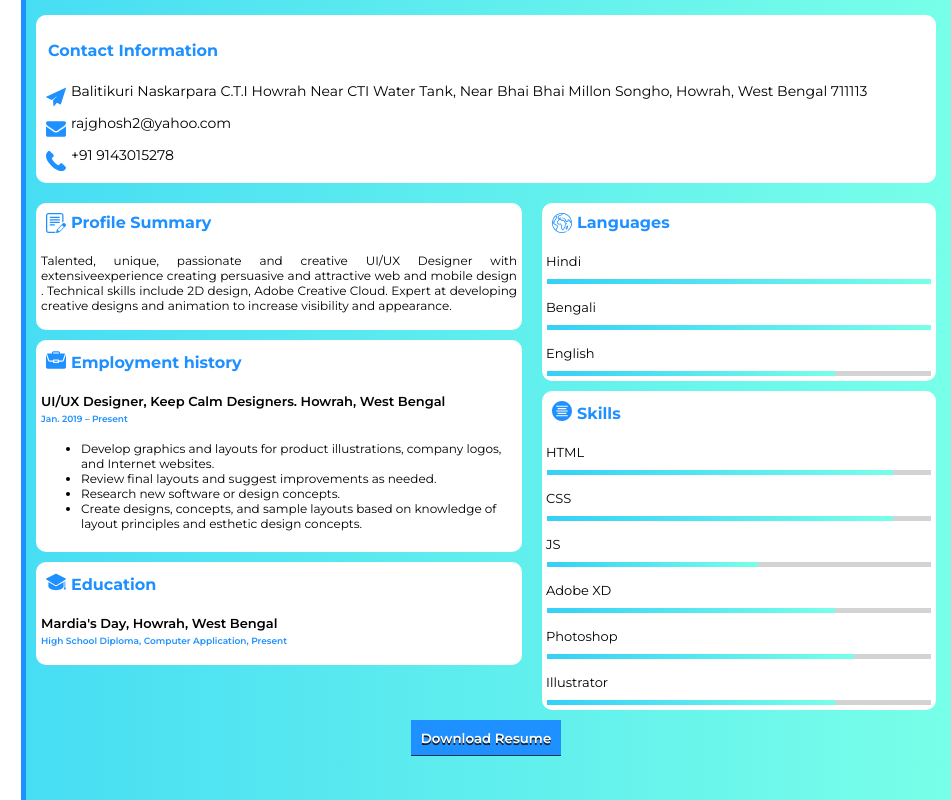
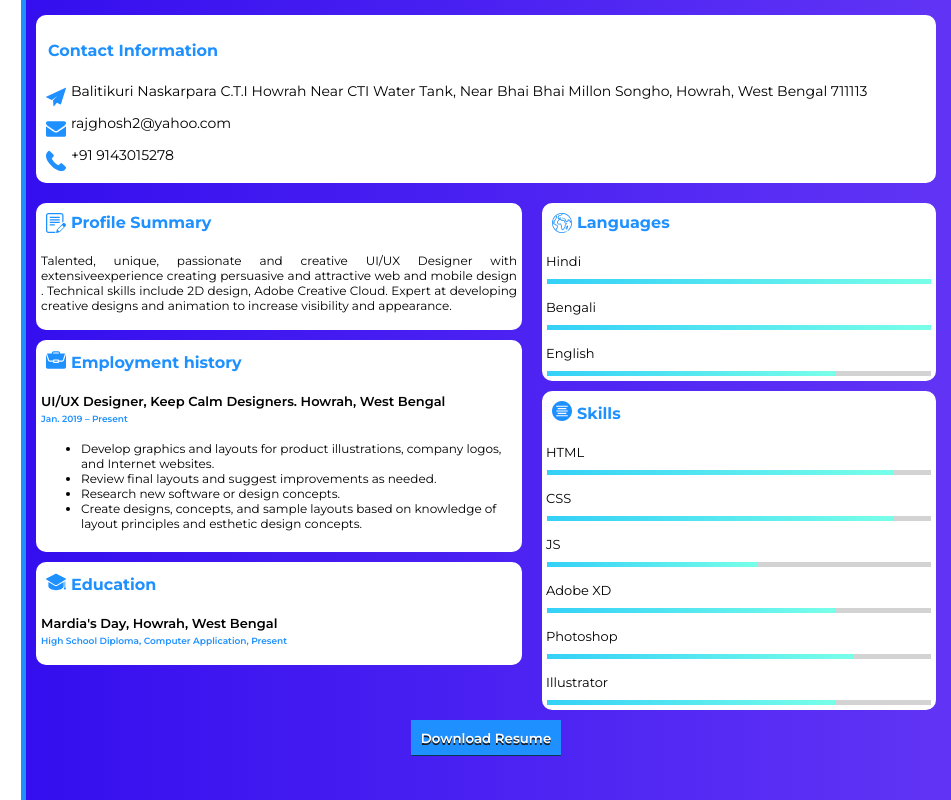
Before and after one commit to raj-ghosh/raj-ghosh.github.io, a plain HTML site: page index.html in a window 1280 px wide. Shown: the full height of the page, 329-1280 px from the left. Drawn offline with Linux system fonts and the light colour scheme.

Commit message:
Update style.css

```diff
--- a/style.css
+++ b/style.css
@@ -4,14 +4,14 @@ body {
     margin: 0;
     padding: 0;
     font-family: 'Montserrat', sans-serif;
-    background: rgba(52,208,247,1);
-background: -moz-linear-gradient(left, rgba(52,208,247,1) 0%, rgba(120,255,233,1) 100%);
-background: -webkit-gradient(left top, right top, color-stop(0%, rgba(52,208,247,1)), color-stop(100%, rgba(120,255,233,1)));
-background: -webkit-linear-gradient(left, rgba(52,208,247,1) 0%, rgba(120,255,233,1) 100%);
-background: -o-linear-gradient(left, rgba(52,208,247,1) 0%, rgba(120,255,233,1) 100%);
-background: -ms-linear-gradient(left, rgba(52,208,247,1) 0%, rgba(120,255,233,1) 100%);
-background: linear-gradient(to right, rgba(52,208,247,1) 0%, rgba(120,255,233,1) 100%);
-filter: progid:DXImageTransform.Microsoft.gradient( startColorstr='#34d0f7', endColorstr='#78ffe9', GradientType=1 );
+    background: rgba(36,0,237,1);
+background: -moz-linear-gradient(left, rgba(36,0,237,1) 0%, rgba(47,9,238,1) 18%, rgba(74,33,242,1) 63%, rgba(97,52,245,1) 100%);
+background: -webkit-gradient(left top, right top, color-stop(0%, rgba(36,0,237,1)), color-stop(18%, rgba(47,9,238,1)), color-stop(63%, rgba(74,33,242,1)), color-stop(100%, rgba(97,52,245,1)));
+background: -webkit-linear-gradient(left, rgba(36,0,237,1) 0%, rgba(47,9,238,1) 18%, rgba(74,33,242,1) 63%, rgba(97,52,245,1) 100%);
+background: -o-linear-gradient(left, rgba(36,0,237,1) 0%, rgba(47,9,238,1) 18%, rgba(74,33,242,1) 63%, rgba(97,52,245,1) 100%);
+background: -ms-linear-gradient(left, rgba(36,0,237,1) 0%, rgba(47,9,238,1) 18%, rgba(74,33,242,1) 63%, rgba(97,52,245,1) 100%);
+background: linear-gradient(to right, rgba(36,0,237,1) 0%, rgba(47,9,238,1) 18%, rgba(74,33,242,1) 63%, rgba(97,52,245,1) 100%);
+filter: progid:DXImageTransform.Microsoft.gradient( startColorstr='#2400ed', endColorstr='#6134f5', GradientType=1 );
     background-attachment: fixed;
     user-select: none;
 }
```
